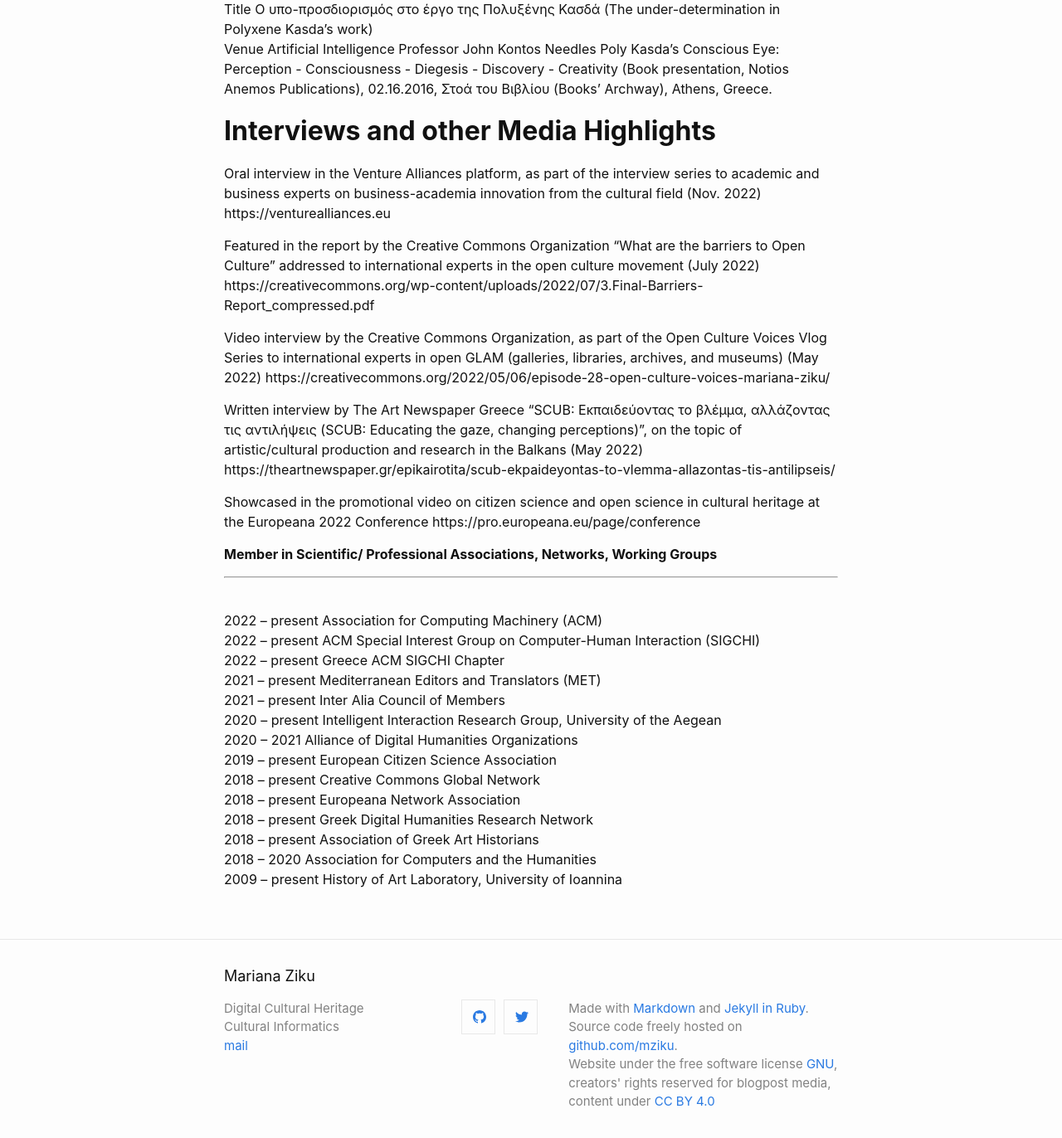
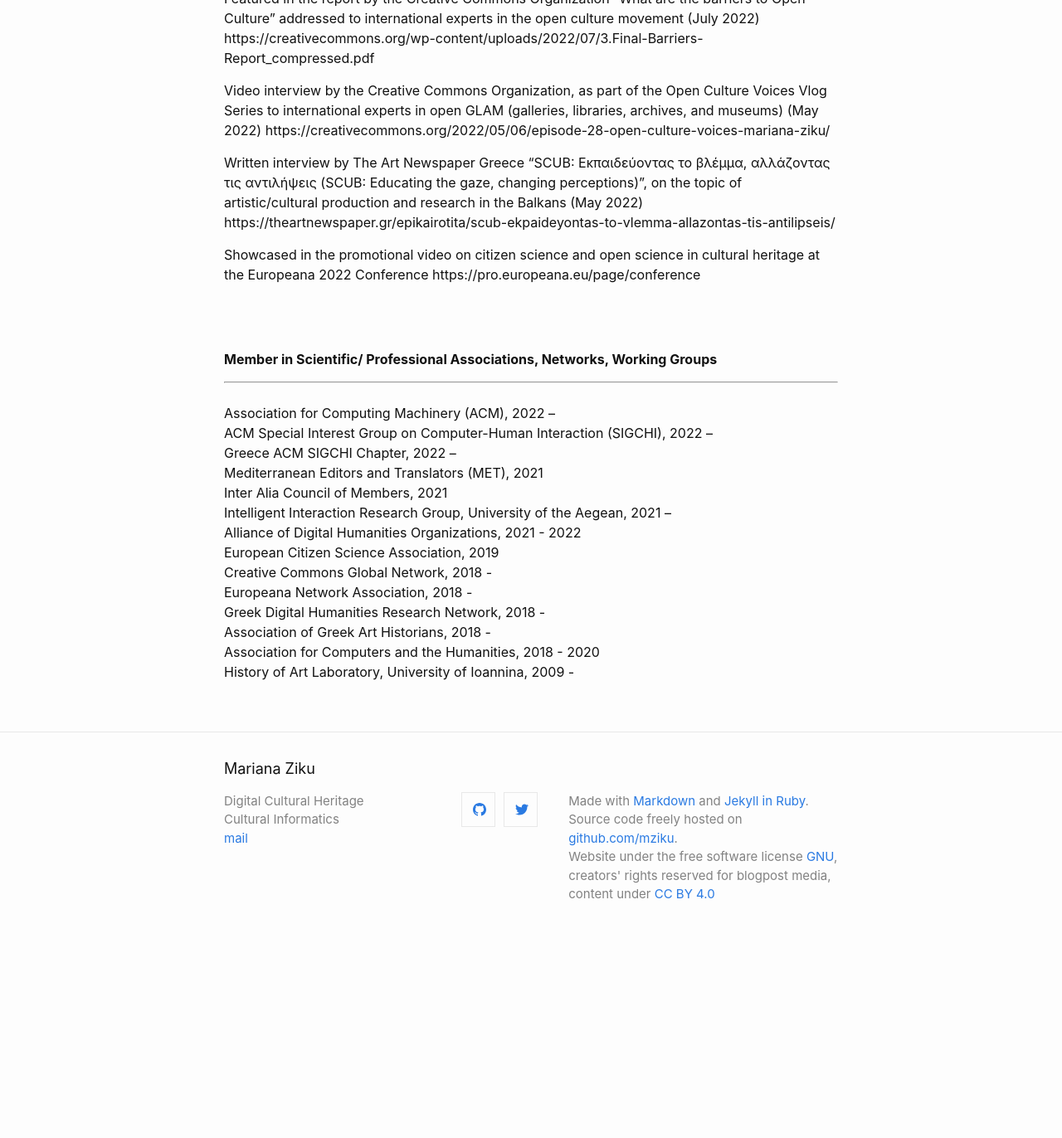
Before and after one commit to mziku/mziku.github.io, a Jekyll site: the page built from publications.md, in a window 1280 px wide and 1400 px high, scrolled down 6264 px. Shown: the top 1372 px of the window at 83% size. Built offline with Jekyll 4.4.1, drawn with Linux system fonts in a browser that asks for light colours; after the commit the page ends 7414 px from its top, so only the background shows below that.

Commit message:
Update publications.md

```diff
--- a/publications.md
+++ b/publications.md
@@ -6,6 +6,7 @@
 ---
 
 **Conference Presentations**
+
 ---
 Ziku, M., & Fabos, B. (2023, March 2).  Openness and the Digital Transformation of Community Heritage: A Data-driven Study. Community and Digitisation: the new drivers of cultural heritage (Organised by: inDICEs H2020 project), Rome, Italy [Hybrid].
 
@@ -47,6 +48,7 @@
 Ziku, M. (2009, October 31). Local Narratives and Interpretations of Cultural Heritage. “Urania’s Gardens” Conference (Organised by: International Association Of Art (IAA) - UNESCO), Athens, Greece.
 
 **Books / Book Chapters / Catalogues / Studies Publications**
+
 ---
 [forthcoming] Ζήκου, Μ., Λεβεντάκη, Ε. & Δερμεντζόπουλος, Χ. (2023). Η άυλη πολιτισμική κληρονομιά ως ανοικτή γνώση (Intangible Cultural Heritage as Open Knowledge). Σε Παπαδάκη, Ε. (Eπ.), Η ψηφιακή επικοινωνία στον πολιτισμό: Το ελληνικό παράδειγμα. Εκδόσεις Κριτική.
 
@@ -69,6 +71,7 @@
 Ziku, M. (2017). Micro-cinema of Attractions: GIF art imageries and creative techniques. ARTos Foundation. Cyprus 2017. ISBN 978-9963-8703-8-7
 
 **Publications in Peer-reviewed Journals and Conference Proceedings**
+
 ---
 [forthcoming] Ziku, M., & Zourou, K. (2023). Citizen and Open Science Practices in Cultural Heritage: Analysing the Openness Scope through a Nine-Factor Typology. Lecture Notes in Computer Science (LNCS), Springer Nature.
 
@@ -88,6 +91,7 @@
 
 
 **Articles & presentations in Web-based Platforms**
+
 ---
 Ziku, M. & Fabos, B. (2023). Digital Community Heritage and Open Access - Short report. Creative Commons Medium. https://medium.com/creative-commons-we-like-to-share/digital-community-heritage-and-open-access-7e3477ef2131
 
@@ -104,6 +108,7 @@
 Ziku, M. (2013, February 19). Τracing collective memory and improvisational musical poetry in contemporary urban space. The Art Foundation (T.A.F.). http://theartfoundation.metamatic.gr/EN/BLOG_/art-culture/858/tracing_collective_memory_and_improvisational_musical_poetry_in_contemporary_urban_space/
 
 **Other Publications / Contributions**
+
 ---
 Ziku, M. (2023). Open innovation as response in cultural heritage crises and the role of academia-society cooperation [Learning unit]. In S. Oikonomou & K. Zourou Open innovation in academia-society cooperation: examples of cultural heritage preservation in a crisis situation [E-learning module]. eCHOing project - Erasmus+ European Union Programme.
 
@@ -119,6 +124,7 @@
 
 
 **Invited Presentations / Panels / Moderation**
+
 ---
 Ziku M. (Invited Speaker)
 Title	Crowdsourcing and Open Data in Intangible Cultural Heritage
@@ -145,6 +151,7 @@
 Venue	Artificial Intelligence Professor John Kontos Needles Poly Kasda's Conscious Eye: Perception - Consciousness - Diegesis - Discovery - Creativity (Book presentation, Notios Anemos Publications), 02.16.2016, Στοά του Βιβλίου (Books' Archway), Athens, Greece.
 
 **Interviews and other Media Highlights**
+
 ---
 Oral interview in the Venture Alliances platform, as part of the interview series to academic and business experts on business-academia innovation from the cultural field (Nov. 2022) https://venturealliances.eu
 
@@ -156,24 +163,25 @@
 
 Showcased in the promotional video on citizen science and open science in cultural heritage at the Europeana 2022 Conference https://pro.europeana.eu/page/conference
 
+<br>
+<br>
 
 **Member in Scientific/ Professional Associations, Networks, Working Groups**
 
 ---
 
 <br/>
-
-2022 – present	Association for Computing Machinery (ACM)
-2022 – present	ACM Special Interest Group on Computer-Human Interaction (SIGCHI)
-2022 – present	Greece ACM SIGCHI Chapter
-2021 – present	Mediterranean Editors and Translators (MET)
-2021 – present	Inter Alia Council of Members
-2020 – present	Intelligent Interaction Research Group, University of the Aegean
-   2020 – 2021	Alliance of Digital Humanities Organizations
-2019 – present	European Citizen Science Association
-2018 – present	Creative Commons Global Network
-2018 – present	Europeana Network Association
-2018 – present	Greek Digital Humanities Research Network
-2018 – present	Association of Greek Art Historians
-   2018 – 2020	Association for Computers and the Humanities
-2009 – present	History of Art Laboratory, University of Ioannina
+Association for Computing Machinery (ACM), 2022 –
+ACM Special Interest Group on Computer-Human Interaction (SIGCHI), 2022 –
+Greece ACM SIGCHI Chapter, 2022 –
+Mediterranean Editors and Translators (MET), 2021
+Inter Alia Council of Members, 2021
+Intelligent Interaction Research Group, University of the Aegean, 2021 –
+Alliance of Digital Humanities Organizations, 2021 - 2022
+European Citizen Science Association, 2019
+Creative Commons Global Network, 2018 -
+Europeana Network Association, 2018 -
+Greek Digital Humanities Research Network, 2018 -
+Association of Greek Art Historians, 2018 -
+Association for Computers and the Humanities, 2018 - 2020
+History of Art Laboratory, University of Ioannina, 2009 -
```
